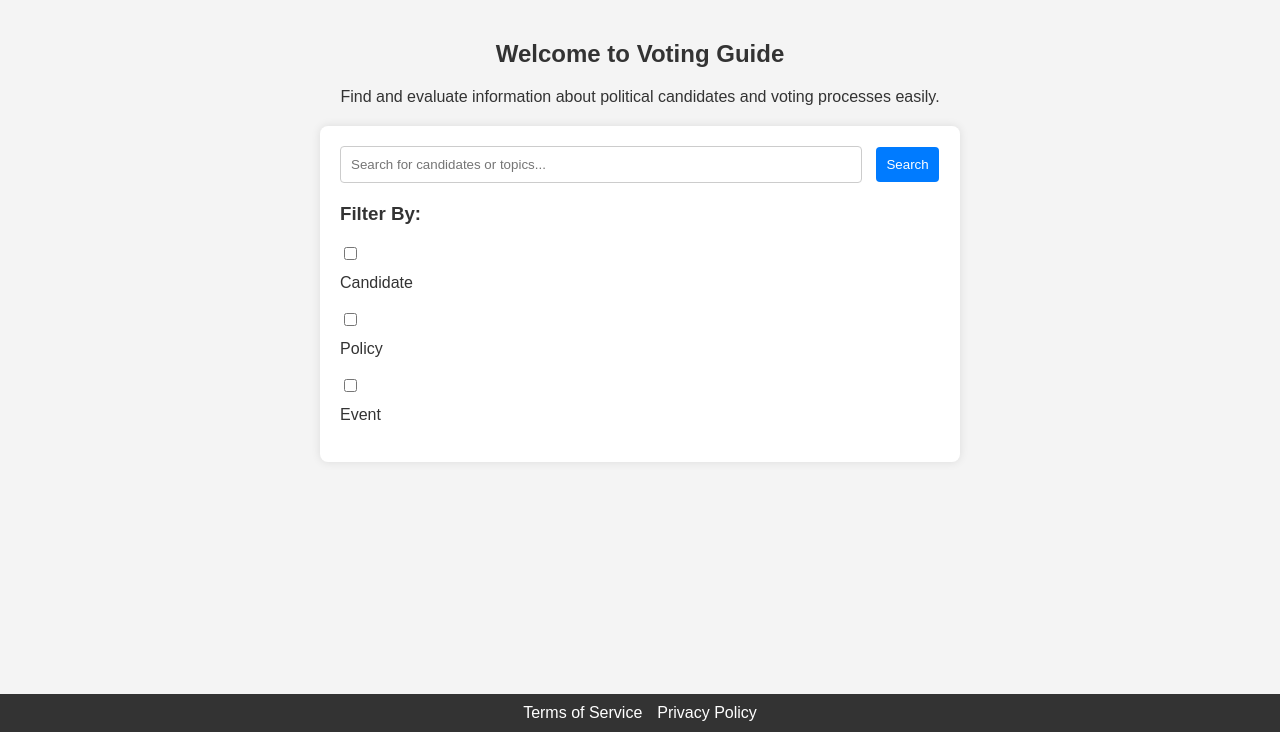
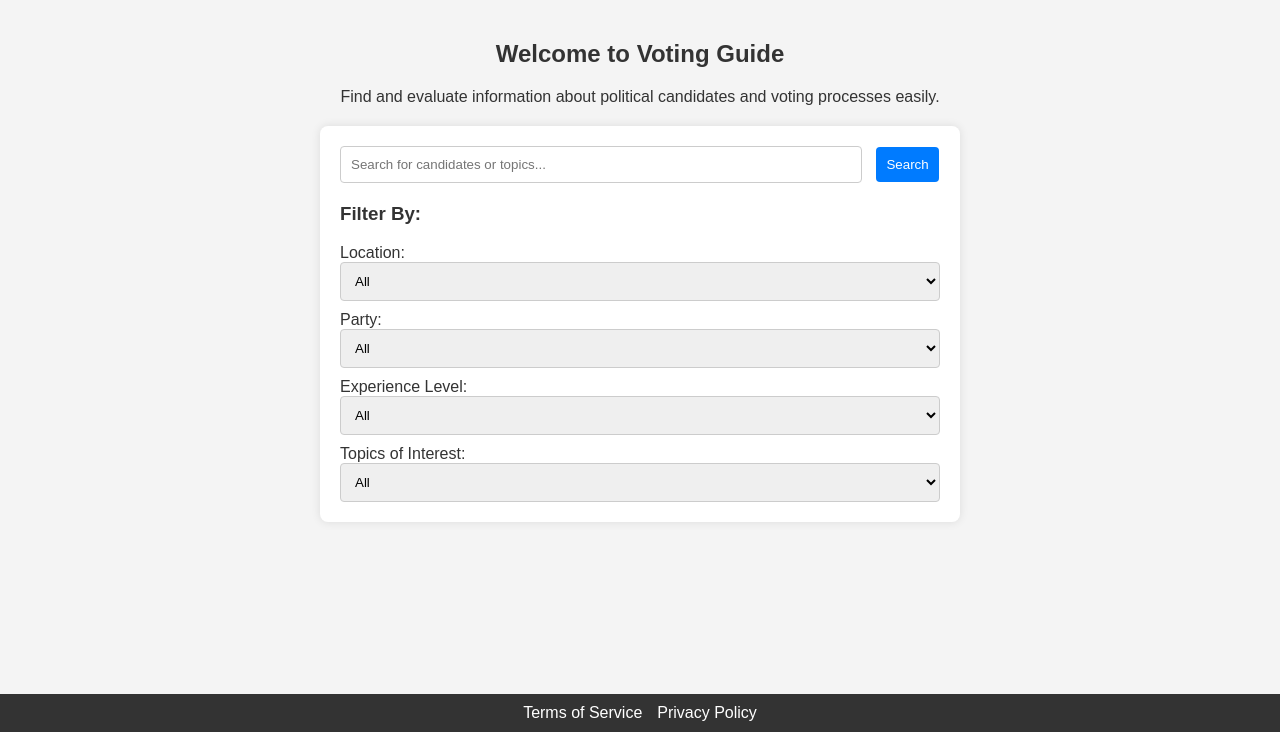
Before and after one commit to CStarfish/django, a Django app: page /search/ in a window 1280 px wide. Shown: the part 68-800 px from the top of the page. Run offline with Django 5.2, Linux system fonts and the light colour scheme.

Commit message:
revert back to drop down

```diff
--- a/djangoapp/templates/djangoapp/search.html
+++ b/djangoapp/templates/djangoapp/search.html
@@ -28,12 +28,36 @@
                 <button type="submit" value="OK">Search</button>
                 <div class="filters">
                     <h3>Filter By:</h3>
-                    <input type="checkbox" id="candidate" name="candidate" value="candidate">
-                    <label for="candidate">Candidate</label><br>
-                    <input type="checkbox" id="policy" name="policy" value="policy">
-                    <label for="policy">Policy</label><br>
-                    <input type="checkbox" id="event" name="event" value="event">
-                    <label for="event">Event</label><br>
+                    <label for="location">Location:</label>
+                    <select id="location">
+                        <option value="">All</option>
+                        <option value="ca">California</option>
+                        <option value="ny">New York</option>
+                        <option value="tx">Texas</option>
+                        <!-- Add more states as needed -->
+                    </select>
+                    <label for="party">Party:</label>
+                    <select id="party">
+                        <option value="">All</option>
+                        <option value="democrat">Democrat</option>
+                        <option value="republican">Republican</option>
+                        <option value="independent">Independent</option>
+                    </select>
+                    <label for="experience">Experience Level:</label>
+                    <select id="experience">
+                        <option value="">All</option>
+                        <option value="new">New Candidate</option>
+                        <option value="experienced">Experienced</option>
+                    </select>
+                    <label for="topics">Topics of Interest:</label>
+                        <select id="topics">
+                        <option value="">All</option>
+                        <option value="education">Education</option>
+                        <option value="environment">Environment</option>
+                        <option value="health">Health</option>
+                        <option value="economy">Economy</option>
+                        <!-- Add more topics as needed -->
+                    </select>
                 </div>
             </form>
         </section>
@@ -56,4 +80,3 @@
         }
     </script>
 </body>
-</html>
```
